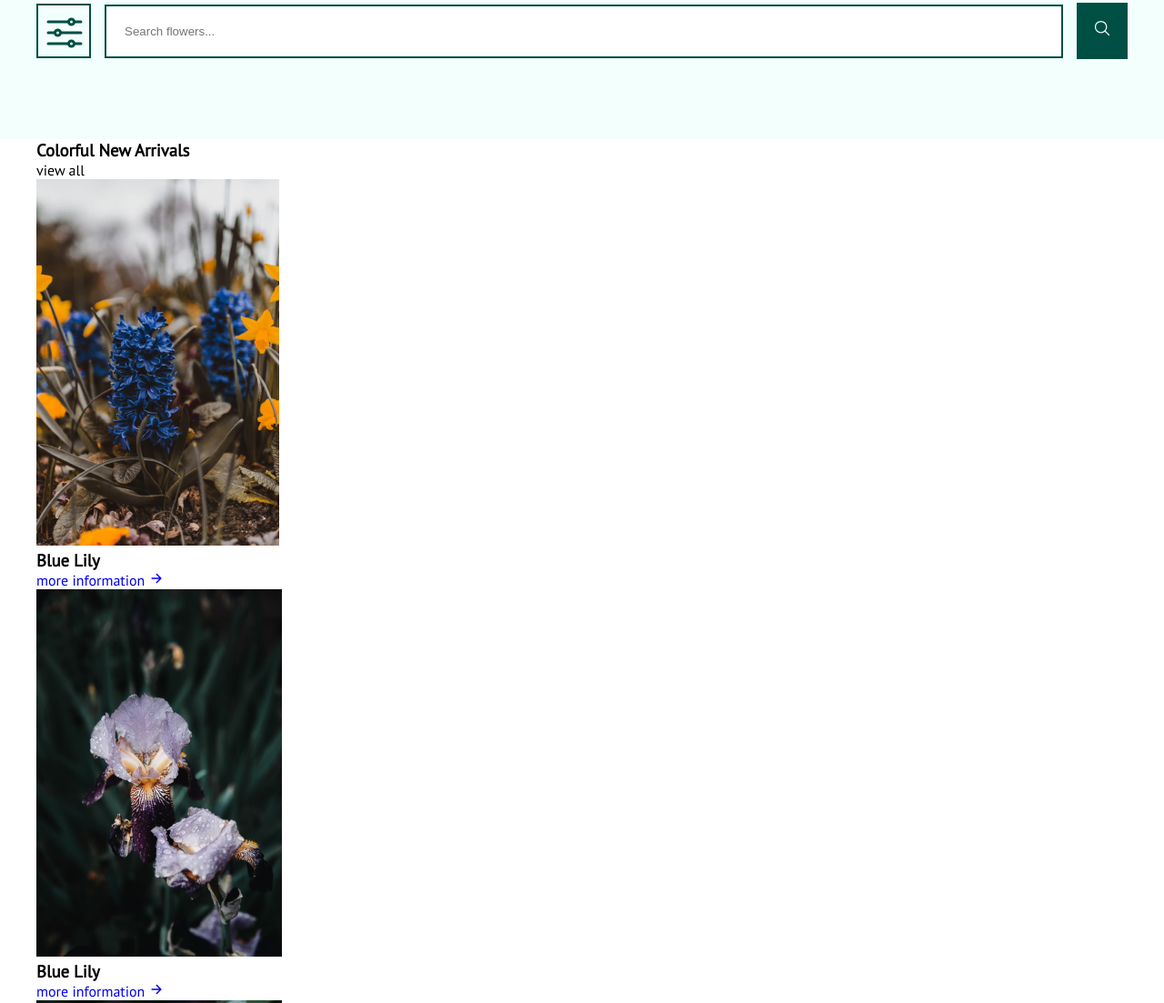
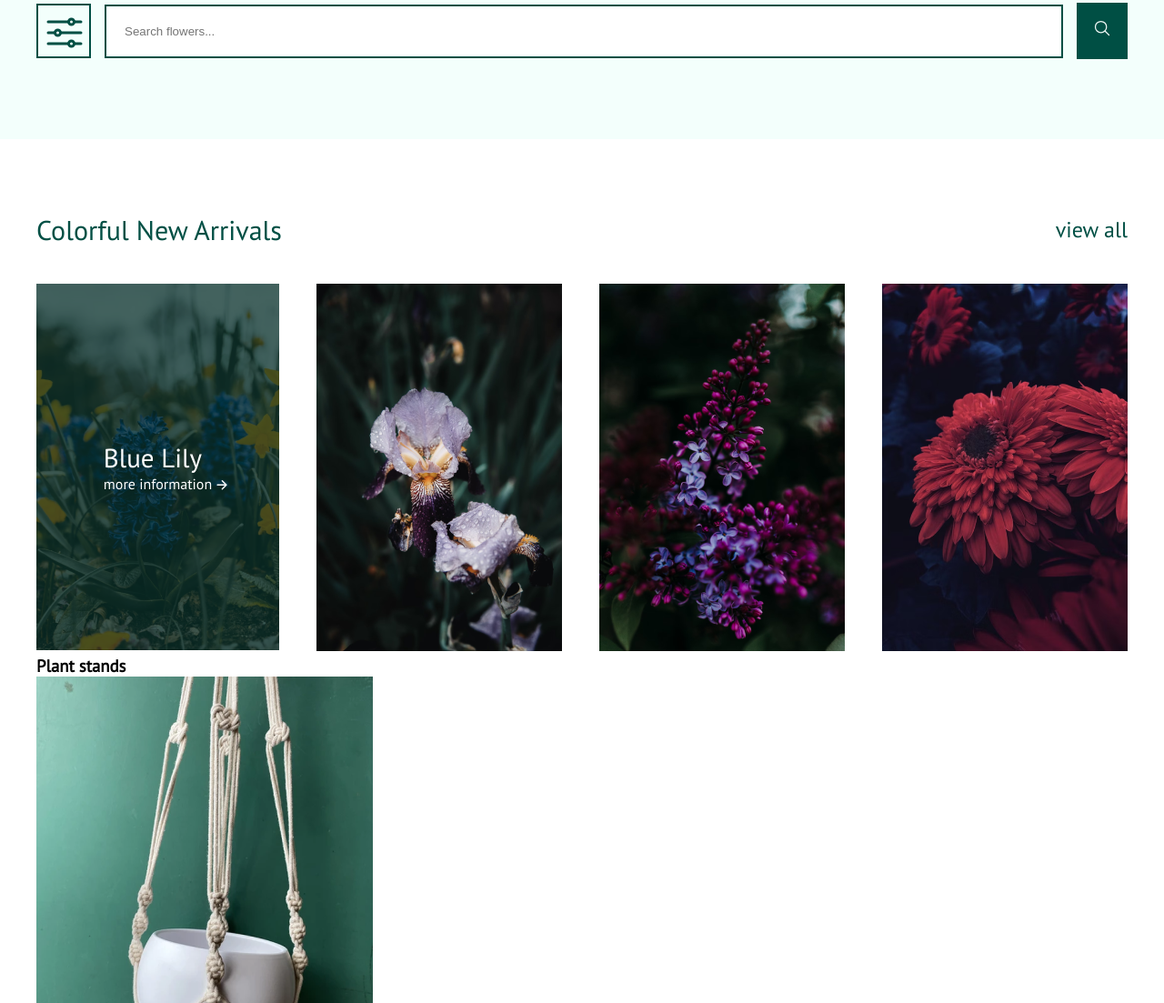
Before and after one commit to RKZeebon/Plantify--Plant-Shop, a plain HTML site: page index.html in a window 1280 px wide. Shown: the part 1564-2667 px from the top of the page at 91% size. Drawn offline with nearby package versions, Linux system fonts and the light colour scheme.

Commit message:
new arrivals done

```diff
--- a/index.html
+++ b/index.html
@@ -205,9 +205,11 @@
                     <div class="card-img">
                         <img src="./assets/image13.png" alt="">
                         <div class="info">
-                            <h3>Blue Lily</h3>
-                            <a href="#">more information <ion-icon class="arrow"
-                                    name="arrow-forward-outline"></ion-icon></a>
+                            <div>
+                                <h3>Blue Lily</h3>
+                                <a href="#">more information <ion-icon class="arrow"
+                                        name="arrow-forward-outline"></ion-icon></a>
+                            </div>
                         </div>
                     </div>
                 </div>
@@ -215,33 +217,19 @@
                 <div class="new-arrival-card">
                     <div class="card-img">
                         <img src="./assets/image14.png" alt="">
-                        <div class="info">
-                            <h3>Blue Lily</h3>
-                            <a href="#">more information <ion-icon class="arrow"
-                                    name="arrow-forward-outline"></ion-icon></a>
-                        </div>
                     </div>
                 </div>
 
                 <div class="new-arrival-card">
                     <div class="card-img">
                         <img src="./assets/image15.png" alt="">
-                        <div class="info">
-                            <h3>Blue Lily</h3>
-                            <a href="#">more information <ion-icon class="arrow"
-                                    name="arrow-forward-outline"></ion-icon></a>
-                        </div>
                     </div>
                 </div>
 
                 <div class="new-arrival-card">
                     <div class="card-img">
                         <img src="./assets/image16.png" alt="">
-                        <div class="info">
-                            <h3>Blue Lily</h3>
-                            <a href="#">more information <ion-icon class="arrow"
-                                    name="arrow-forward-outline"></ion-icon></a>
-                        </div>
+
                     </div>
                 </div>
 
@@ -253,6 +241,9 @@
 
     <section class="plant-stands">
         <div class="container">
+            <div class="plant-stand-heading">
+                <h3>Plant stands</h3>
+            </div>
             <div class="plant-stands-cards">
                 <div class="plant-stands-card">
                     <img src="./assets/image5.png" alt="">
--- a/style.css
+++ b/style.css
@@ -339,3 +339,63 @@ nav .logo {
     font-size: 20px;
 
 }
+
+.new-arrivals .new-arrivals-heading {
+    padding-top: 80px;
+    margin-bottom: 40px;
+    color: #004F44;
+    display: flex;
+    justify-content: space-between;
+    align-items: center;
+}
+
+.new-arrivals .new-arrivals-heading h3 {
+    color: #004F44;
+    font-size: 30px;
+    font-weight: 400;
+}
+
+.new-arrivals .new-arrivals-heading span {
+    color: #004F44;
+    font-size: 24px;
+    font-weight: 400;
+}
+
+.new-arrival-cards {
+    display: flex;
+    justify-content: space-between;
+}
+
+.new-arrival-cards .new-arrival-card .card-img {
+    position: relative;
+}
+
+.new-arrival-cards .card-img .info {
+    background-color: rgba(1, 44, 38, 0.71);
+    position: absolute;
+    top: 0;
+    width: 100%;
+    height: 99%;
+    display: flex;
+    align-items: center;
+    justify-content: center;
+}
+
+.new-arrival-cards .card-img .info h3 {
+    color: #FFF;
+    font-size: 29px;
+    font-weight: 400;
+}
+
+.new-arrival-cards .card-img .info a {
+    color: #FFF;
+    font-weight: 400;
+    position: relative;
+}
+
+.new-arrival-cards .card-img .info a .arrow {
+    position: absolute;
+    top: 40%;
+    transform: translateY(-30%);
+    left: 102%;
+}
```
